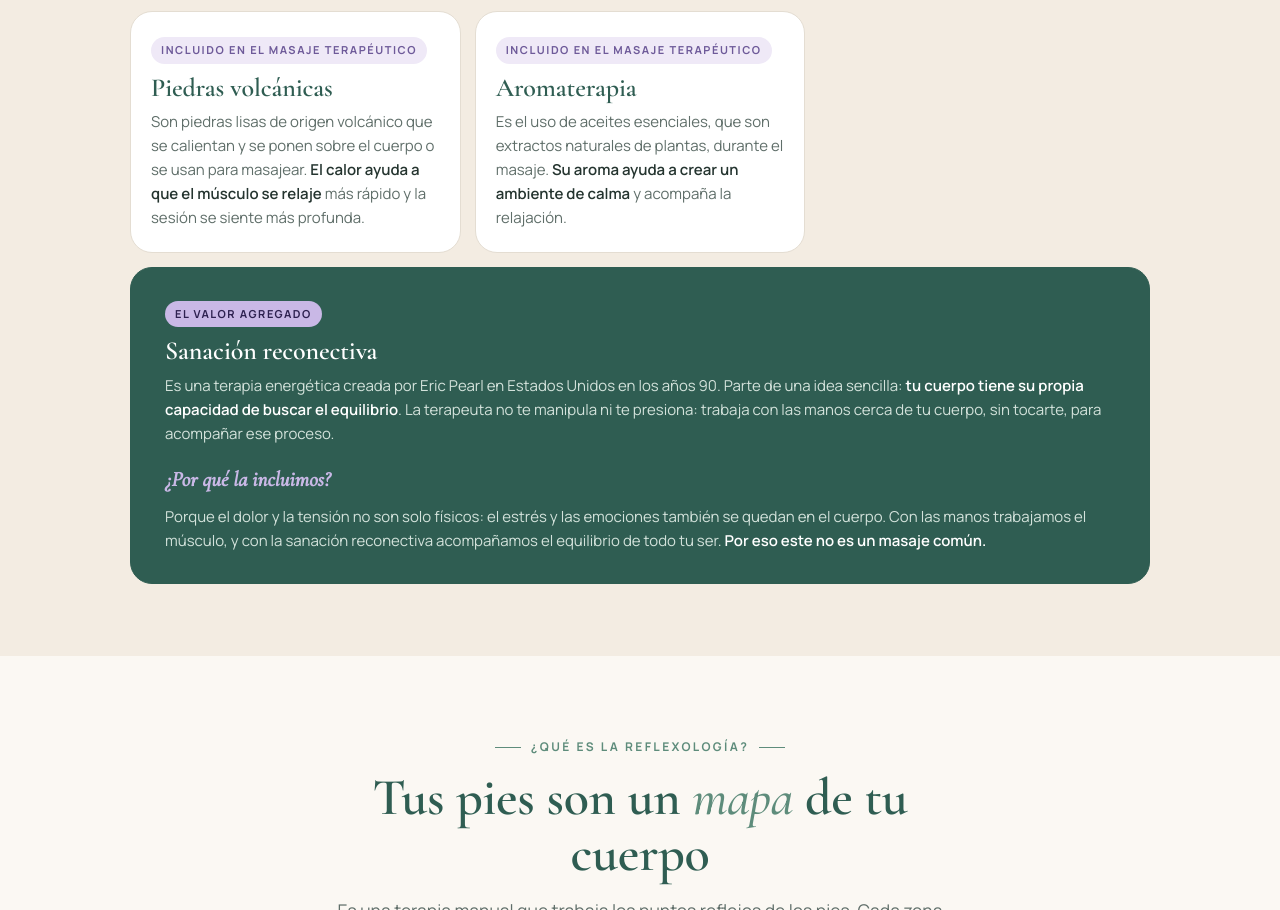
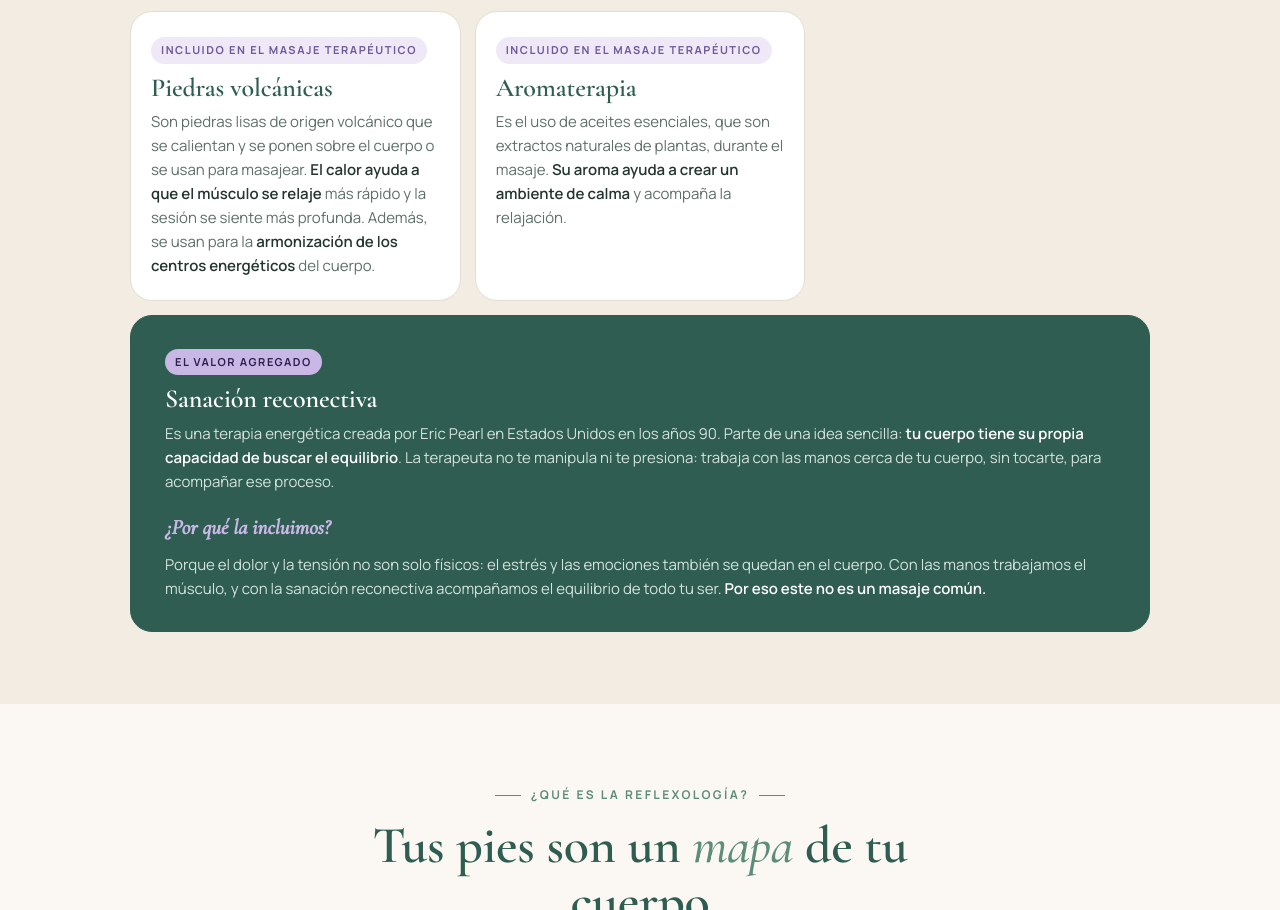
Before and after one commit to refleconexion/refleconexion.github.io, a plain HTML site: page index.html in a window 1280 px wide. Shown: the part 2523-3433 px from the top of the page. Drawn offline with nearby package versions, Linux system fonts and the light colour scheme.

Commit message:
Piedras volcánicas: armonización centros energéticos

```diff
--- a/index.html
+++ b/index.html
@@ -299,7 +299,7 @@
       <div class="g">
         <span class="tag">Incluido en el masaje terapéutico</span>
         <h3>Piedras volcánicas</h3>
-        <p>Son piedras lisas de origen volcánico que se calientan y se ponen sobre el cuerpo o se usan para masajear. <b>El calor ayuda a que el músculo se relaje</b> más rápido y la sesión se siente más profunda.</p>
+        <p>Son piedras lisas de origen volcánico que se calientan y se ponen sobre el cuerpo o se usan para masajear. <b>El calor ayuda a que el músculo se relaje</b> más rápido y la sesión se siente más profunda. Además, se usan para la <b>armonización de los centros energéticos</b> del cuerpo.</p>
       </div>
       <div class="g">
         <span class="tag">Incluido en el masaje terapéutico</span>
```
